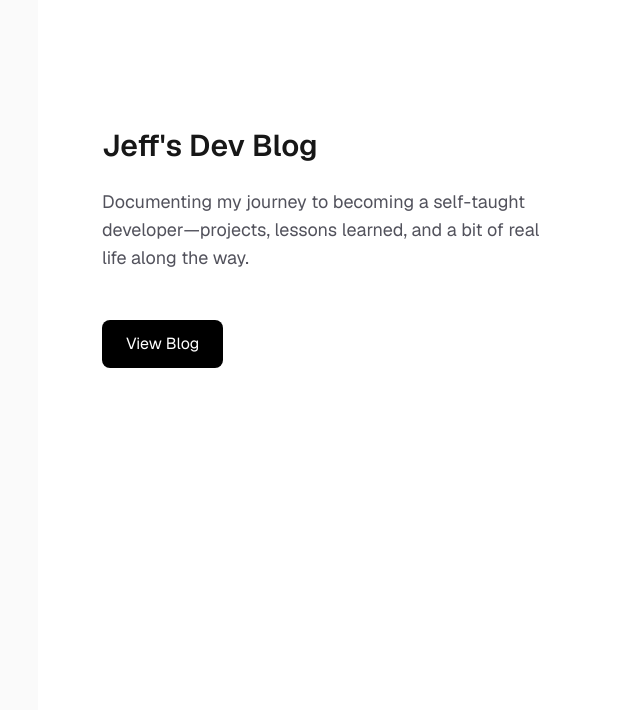
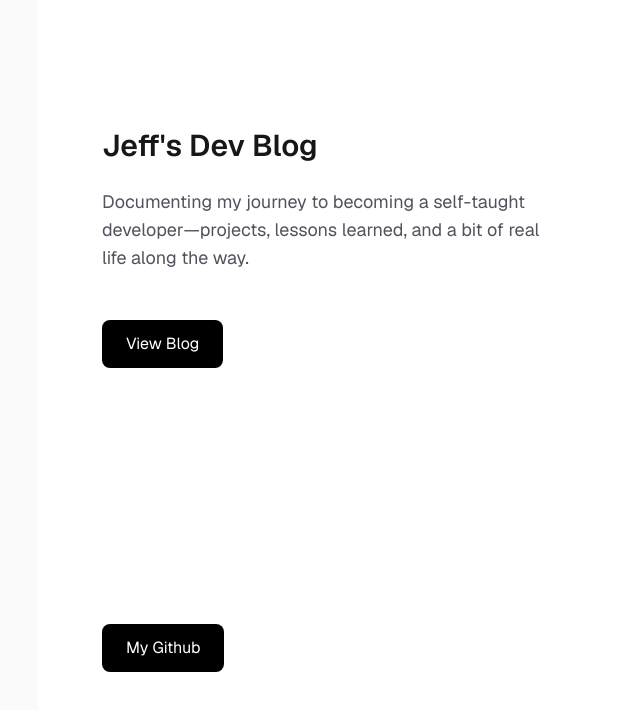
Before and after one commit to jeffschoe/jeff-dev-blog, a Next.js app: page / in a window 1280 px wide. Shown: the top 710 px of the page, without its empty margins (218-858 px from the left). Built offline with nearby package versions, Linux system fonts and the light colour scheme.

Commit message:
Added github links

```diff
--- a/app/blog/[slug]/page.tsx
+++ b/app/blog/[slug]/page.tsx
@@ -35,6 +35,14 @@ export default async function PostPage({ params }: { params: Promise<{ slug: str
       >
         Blog Posts
       </Link>
+      <div>
+        <a
+        href="https://github.com/jeffschoe"
+        className="mt-6 inline-block rounded-lg bg-black px-6 py-3 text-white dark:bg-white dark:text-black"
+        >
+          My Github
+        </a>
+      </div>
     </div>
   );
 }
--- a/app/blog/page.tsx
+++ b/app/blog/page.tsx
@@ -23,12 +23,21 @@ export default function BlogPage() {
         </div>
       ))}
       <Link
-            href="/"
-            className="mt-6 inline-block rounded-lg bg-black px-6 py-3 text-white dark:bg-white dark:text-black"
+        href="/"
+        className="mt-6 inline-block rounded-lg bg-black px-6 py-3 text-white dark:bg-white dark:text-black"
+      >
+        Home
+      </Link>
+      <div>
+          <a
+          href="https://github.com/jeffschoe"
+          className="mt-6 inline-block rounded-lg bg-black px-6 py-3 text-white dark:bg-white dark:text-black"
           >
-            Home
-          </Link>
+            My Github
+          </a>
+        </div>
     </div>
+
   );
 }
 
--- a/app/page.tsx
+++ b/app/page.tsx
@@ -26,6 +26,14 @@ export default function Home() {
             View Blog
           </Link>
         </div>
+        <div>
+          <a
+          href="https://github.com/jeffschoe"
+          className="mt-6 inline-block rounded-lg bg-black px-6 py-3 text-white dark:bg-white dark:text-black"
+          >
+            My Github
+          </a>
+        </div>
       </main>
     </div>
   );
```
